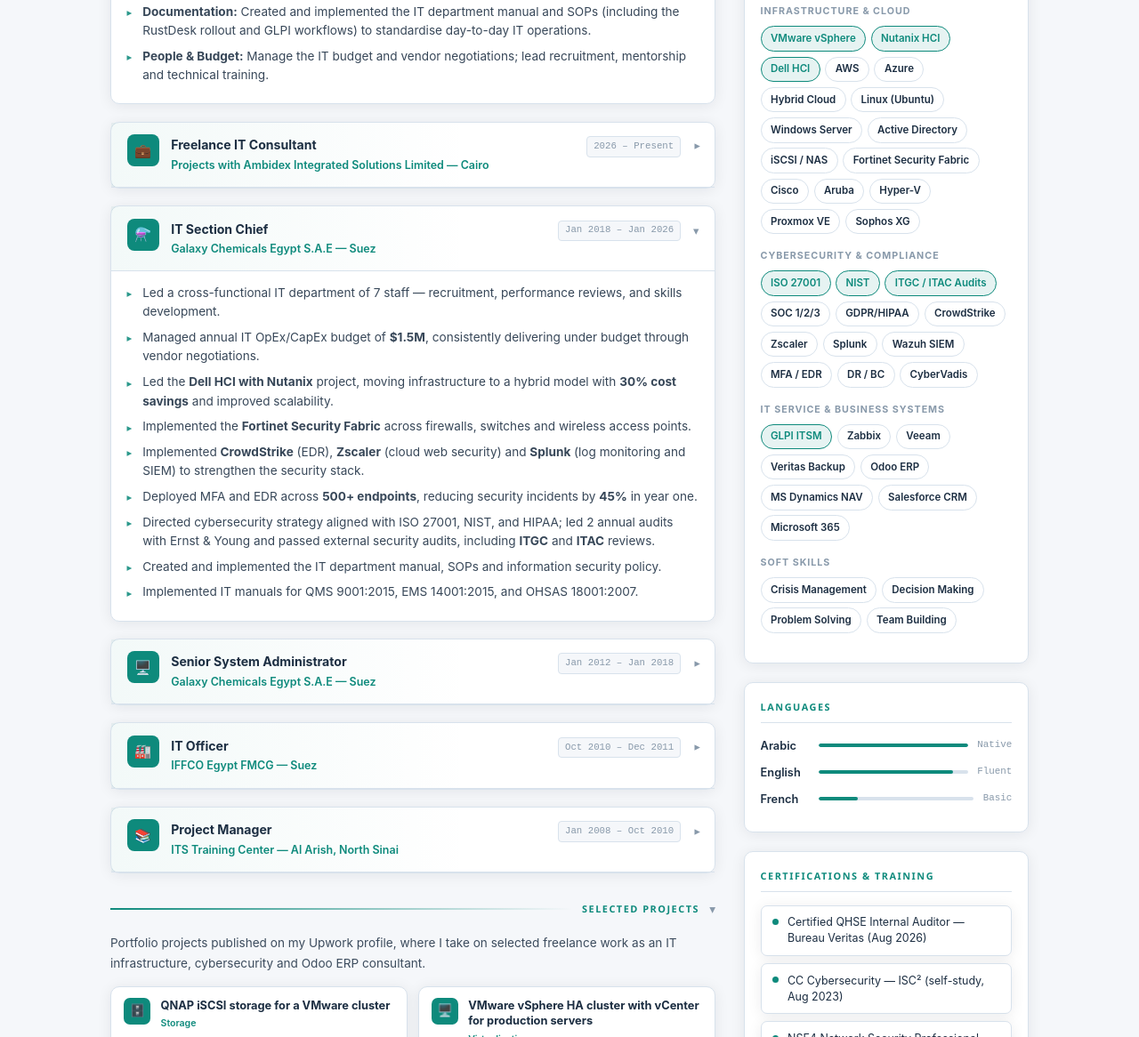
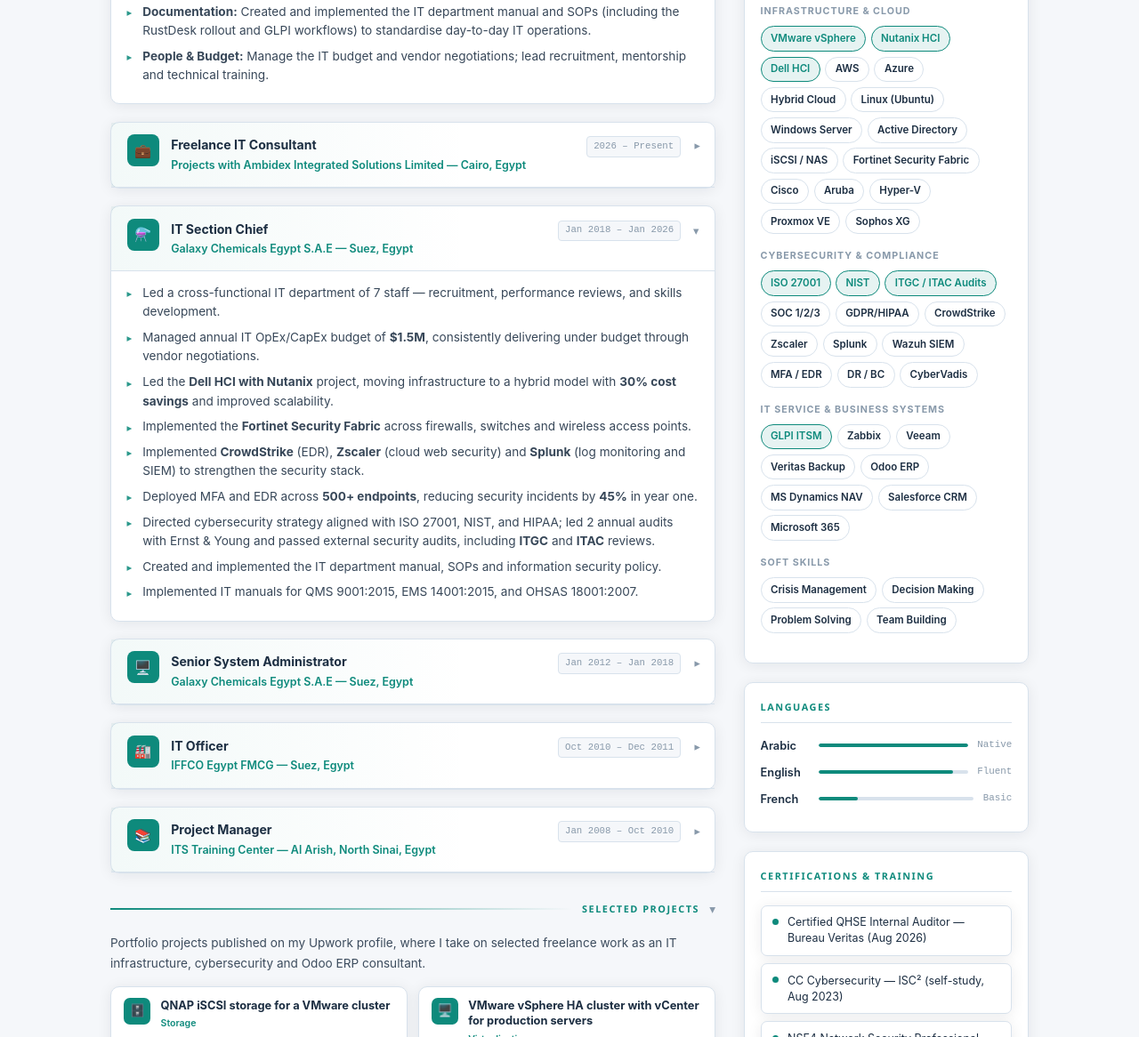
Before and after one commit to mohkatta/resume, a plain HTML site: page index.html in a window 1280 px wide. Shown: the part 1325-2491 px from the top of the page at 89% size. Drawn offline with Linux system fonts and the light colour scheme; a script that the page names is missing.

Commit message:
Add city and country to job locations
Co-Authored-By: Claude Sonnet 5.5 <noreply@anthropic.com>
Claude-Session: https://claude.ai/code/session_018dkmyCKFT4HHR7Z3BMy91B

```diff
--- a/index.html
+++ b/index.html
@@ -321,7 +321,7 @@ footer{text-align:center;padding:1.8rem 1rem;font-size:.75rem;color:var(--mid);b
             <div class="job-icon">🏢</div>
             <div class="job-meta">
               <div class="job-title">IT Director <span class="badge">Current</span></div>
-              <div class="job-co">InterMark Network — Cairo, Sheraton</div>
+              <div class="job-co">InterMark Network — Sheraton, Cairo, Egypt</div>
             </div>
             <div class="job-date">Feb 2026 – Present</div>
             <div class="jt">▾</div>
@@ -344,7 +344,7 @@ footer{text-align:center;padding:1.8rem 1rem;font-size:.75rem;color:var(--mid);b
             <div class="job-icon">💼</div>
             <div class="job-meta">
               <div class="job-title">Freelance IT Consultant</div>
-              <div class="job-co">Projects with Ambidex Integrated Solutions Limited — Cairo</div>
+              <div class="job-co">Projects with Ambidex Integrated Solutions Limited — Cairo, Egypt</div>
             </div>
             <div class="job-date">2026 – Present</div>
             <div class="jt" style="transform:rotate(-90deg)">▾</div>
@@ -363,7 +363,7 @@ footer{text-align:center;padding:1.8rem 1rem;font-size:.75rem;color:var(--mid);b
             <div class="job-icon">⚗️</div>
             <div class="job-meta">
               <div class="job-title">IT Section Chief</div>
-              <div class="job-co">Galaxy Chemicals Egypt S.A.E — Suez</div>
+              <div class="job-co">Galaxy Chemicals Egypt S.A.E — Suez, Egypt</div>
             </div>
             <div class="job-date">Jan 2018 – Jan 2026</div>
             <div class="jt">▾</div>
@@ -388,7 +388,7 @@ footer{text-align:center;padding:1.8rem 1rem;font-size:.75rem;color:var(--mid);b
             <div class="job-icon">🖥️</div>
             <div class="job-meta">
               <div class="job-title">Senior System Administrator</div>
-              <div class="job-co">Galaxy Chemicals Egypt S.A.E — Suez</div>
+              <div class="job-co">Galaxy Chemicals Egypt S.A.E — Suez, Egypt</div>
             </div>
             <div class="job-date">Jan 2012 – Jan 2018</div>
             <div class="jt" style="transform:rotate(-90deg)">▾</div>
@@ -408,7 +408,7 @@ footer{text-align:center;padding:1.8rem 1rem;font-size:.75rem;color:var(--mid);b
             <div class="job-icon">🏭</div>
             <div class="job-meta">
               <div class="job-title">IT Officer</div>
-              <div class="job-co">IFFCO Egypt FMCG — Suez</div>
+              <div class="job-co">IFFCO Egypt FMCG — Suez, Egypt</div>
             </div>
             <div class="job-date">Oct 2010 – Dec 2011</div>
             <div class="jt" style="transform:rotate(-90deg)">▾</div>
@@ -427,7 +427,7 @@ footer{text-align:center;padding:1.8rem 1rem;font-size:.75rem;color:var(--mid);b
             <div class="job-icon">📚</div>
             <div class="job-meta">
               <div class="job-title">Project Manager</div>
-              <div class="job-co">ITS Training Center — Al Arish, North Sinai</div>
+              <div class="job-co">ITS Training Center — Al Arish, North Sinai, Egypt</div>
             </div>
             <div class="job-date">Jan 2008 – Oct 2010</div>
             <div class="jt" style="transform:rotate(-90deg)">▾</div>
```
